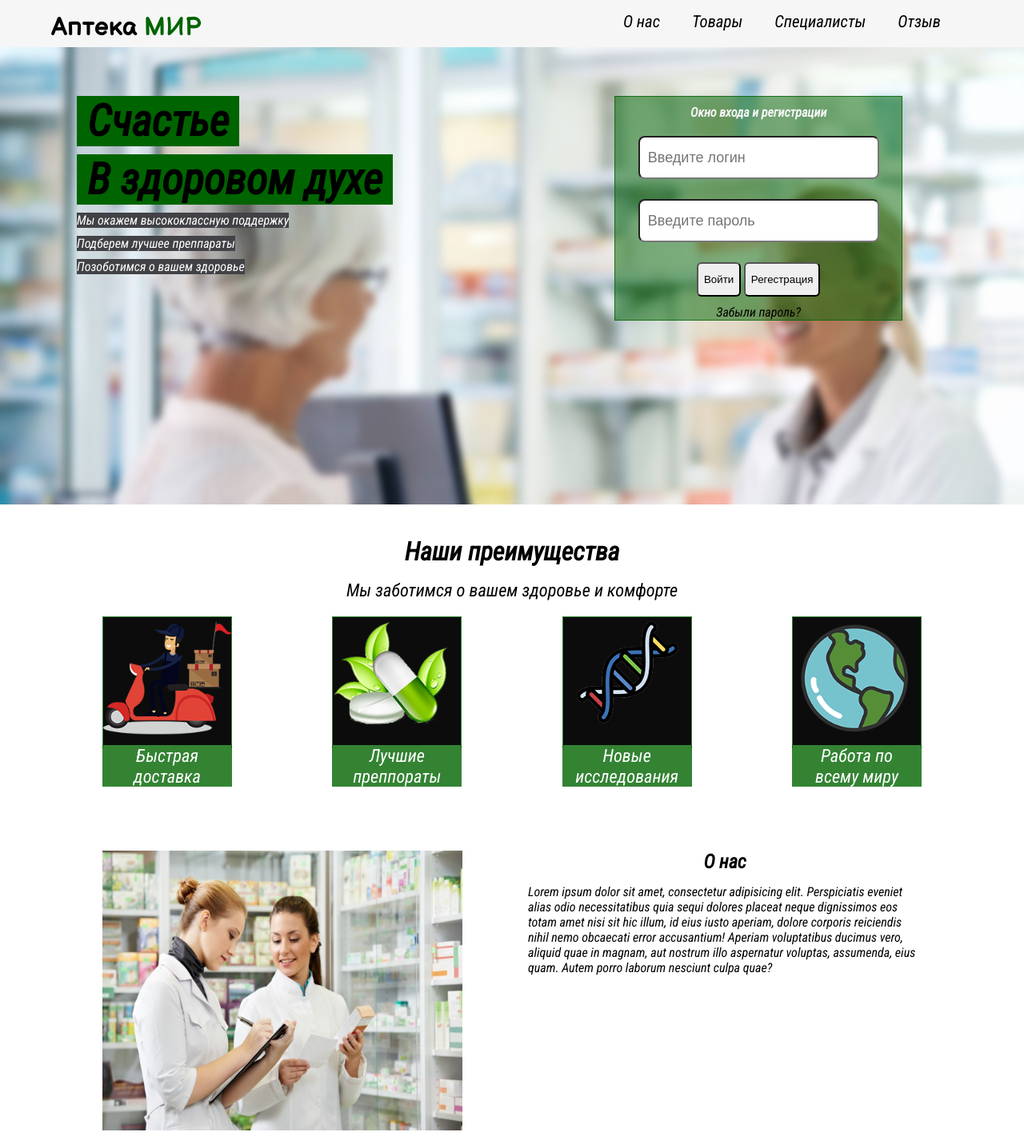
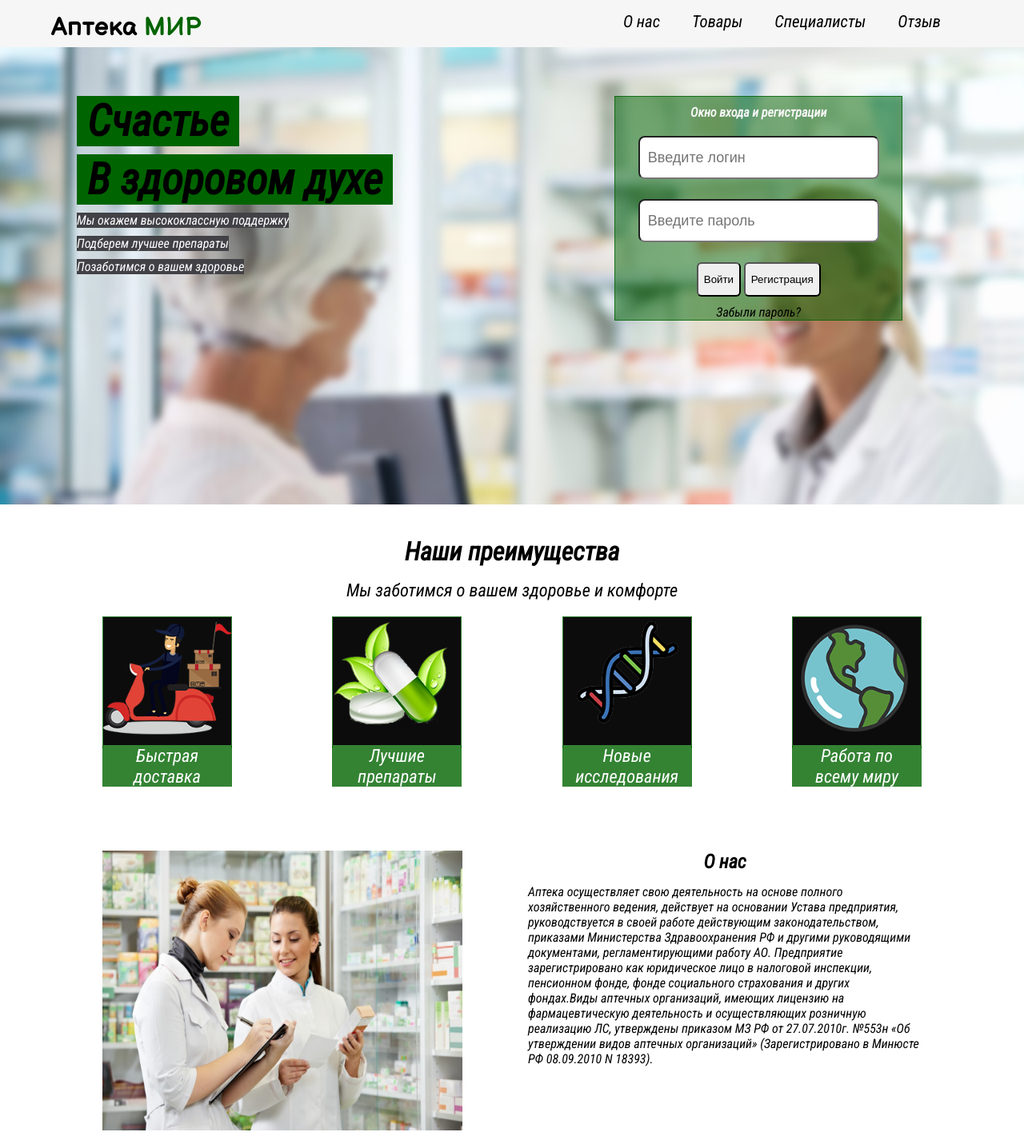
Before and after one commit to Nikolaev111/Aleksey, a plain HTML site: page сайт/index.html in a window 1280 px wide. Shown: the top 1421 px of the page at 80% size. Drawn offline with nearby package versions, Linux system fonts and the light colour scheme.

Commit message:
Update index.html

```diff
--- a/сайт/index.html
+++ b/сайт/index.html
@@ -39,8 +39,8 @@
 				<div id="tat"><h2>Счастье</h2></div>
 				<div id="tat"><h2>В здоровом духе</h2></div>
 				<div id="tat"><p>Мы окажем высококлассную поддержку</p></div>
-				<div id="tat"><p>Подберем лучшее преппараты</p></div>
-				<div id="tat"><p>Позоботимся о вашем здоровье</p></div>
+				<div id="tat"><p>Подберем лучшее препараты</p></div>
+				<div id="tat"><p>Позаботимся о вашем здоровье</p></div>
 			</div>
 
 
@@ -51,7 +51,7 @@
 					<div><input type="text" name="username" placeholder="Введите логин">
 					<div><input type="password" name="password" placeholder="Введите пароль"></div>
 					<div><input type="button" value="Войти" class="dws-button" onclick="validate_form()">
-					<input type="button" value="Регестрация"class="dws-button"></div>
+					<input type="button" value="Регистрация"class="dws-button"></div>
 					<a href="#">Забыли пароль?</a>
 				</div>
 			</div>
@@ -82,7 +82,7 @@
 							<img src="img/card-2.png" alt="картинка-лекарства" width="160px" height="160px">
 						</div>
 						<div class="bottom-card">
-							<p class="first-p">Лучшие <br>преппораты</p>
+							<p class="first-p">Лучшие <br>препараты</p>
 						</div>
 					</div>
 
@@ -119,7 +119,7 @@
 
 			<div class="text-3">
 				<h2>О нас</h2>
-				<p>Lorem ipsum dolor sit amet, consectetur adipisicing elit. Perspiciatis eveniet alias odio necessitatibus quia sequi dolores placeat neque dignissimos eos totam amet nisi sit hic illum, id eius iusto aperiam, dolore corporis reiciendis nihil nemo obcaecati error accusantium! Aperiam voluptatibus ducimus vero, aliquid quae in magnam, aut nostrum illo aspernatur voluptas, assumenda, eius quam. Autem porro laborum nesciunt culpa quae?</p>
+				<p>Аптека осуществляет свою деятельность на основе полного хозяйственного ведения, действует на основании Устава предприятия, руководствуется в своей работе действующим законодательством, приказами Министерства Здравоохранения РФ и другими руководящими документами, регламентирующими работу АО. Предприятие зарегистрировано как юридическое лицо в налоговой инспекции, пенсионном фонде, фонде социального страхования и других фондах.Виды аптечных организаций, имеющих лицензию на фармацевтическую деятельность и осуществляющих розничную реализацию ЛС, утверждены приказом МЗ РФ от 27.07.2010г. №553н «Об утверждении видов аптечных организаций» (Зарегистрировано в Минюсте РФ 08.09.2010 N 18393).</p>
 
 			</div>
 			</div>
@@ -242,7 +242,7 @@
 	<div class="reviews" id="reviews">
 
 		<form class="form__otz">
-			<div><h2>ваше мнение очень Важно для нас. Оставтье свой отзыв о нашей работе.</h2></div><br>
+			<div><h2>ваше мнение очень Важно для нас. Оставьте свой отзыв о нашей работе.</h2></div><br>
 
 			<label for="name">Тема:
 			<input type="text" placeholder="Введите тему сообщения" id="name" data-rule="tema">
```
